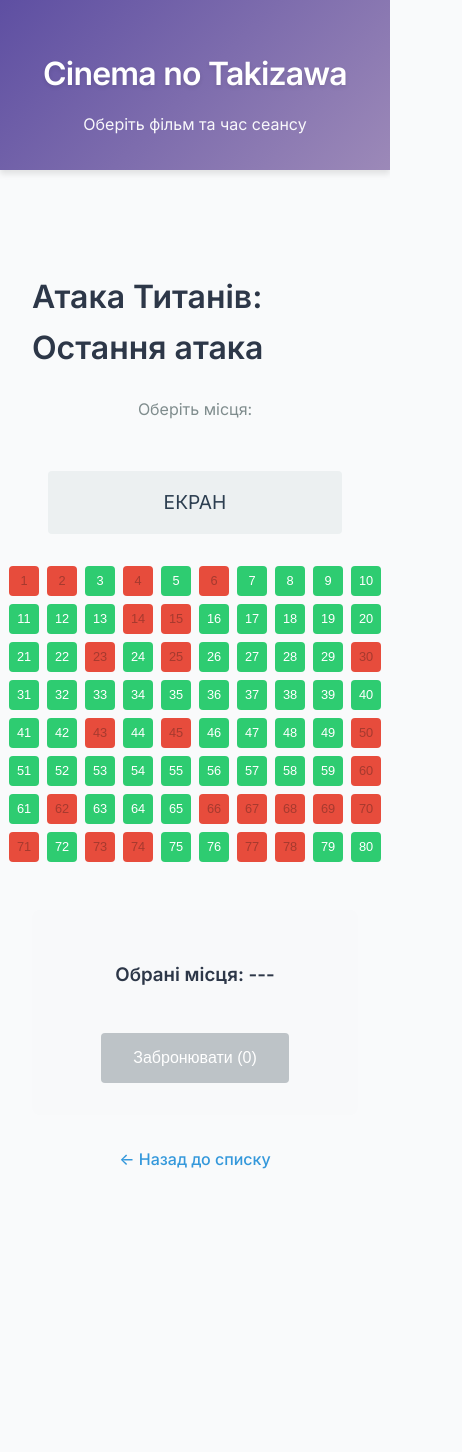
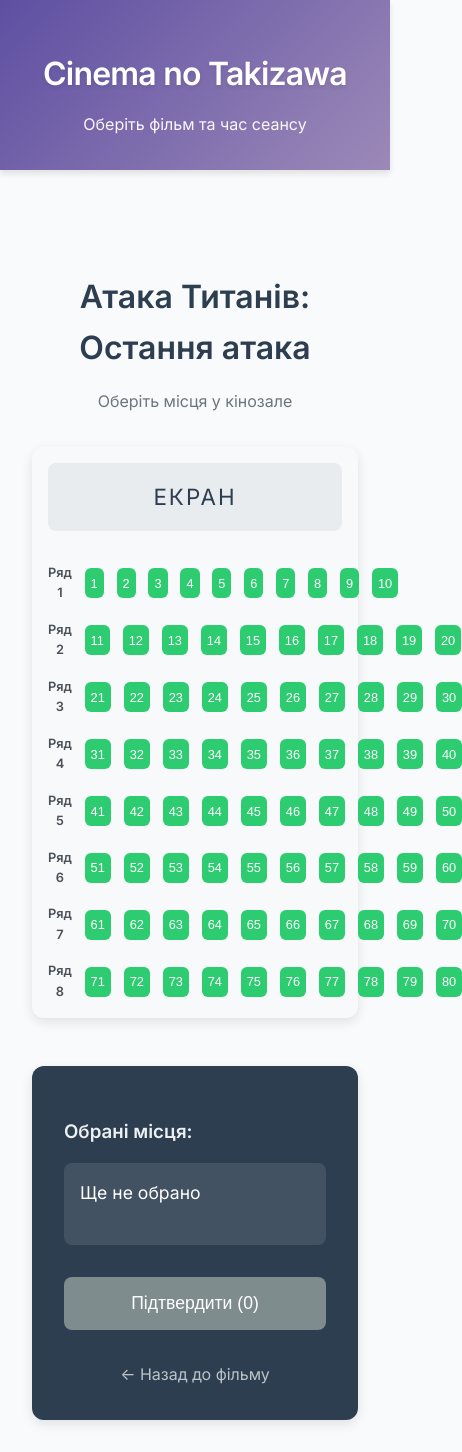
Before and after one commit to AndriiMaryniak/WEB-project, a React (Create React App) app: page /booking/1 in a window 390 px wide. Shown: the whole page, 462 px wide, since content can reach past the window. Before the commit the page ends 1205 px from the top, so only its background shows below. Built offline with nearby package versions, Linux system fonts and the light colour scheme; data requests are answered from the project's data file.

Commit message:
Завершено систему бронювання кіно з усіма виправленнями

```diff
--- a/src/App.jsx
+++ b/src/App.jsx
@@ -50,7 +50,7 @@ function App() {
           }/>
           <Route path="/movie/:id" element={<MovieDetails />} />
           <Route path="/booking/:id" element={<Booking />} />
-          <Route path="/booking-confirmation" element={<BookingConfirmation />} />
+          <Route path="/booking-confirmation/:movieId" element={<BookingConfirmation />} />
           <Route path="/not-found" element={<NotFound />} />
           <Route path="*" element={<NotFound />} />
         </Routes>
--- a/src/components/BookingConfirmation.jsx
+++ b/src/components/BookingConfirmation.jsx
@@ -1,58 +1,78 @@
 import React, { useState, useEffect } from 'react';
 import { useParams, Link } from 'react-router-dom';
 import axios from 'axios';
-import { QRCodeSVG } from 'qrcode.react'; // Виправлений імпорт
+import { QRCodeSVG } from 'qrcode.react';
 import styles from './BookingConfirmation.module.css';
 
 const BookingConfirmation = () => {
-  const { movieId, showtime } = useParams();
+  const { movieId } = useParams();
   const [movie, setMovie] = useState(null);
   const [booking, setBooking] = useState(null);
 
   useEffect(() => {
     const fetchData = async () => {
-      const movieResponse = await axios.get(`http://localhost:3001/movies/${movieId}`);
-      const bookings = JSON.parse(localStorage.getItem('bookings') || '[]');
-      const lastBooking = bookings.find(
-        b => b.movieId === movieId && b.showtime === showtime
-      );
-      setMovie(movieResponse.data);
-      setBooking(lastBooking);
+      try {
+        const bookings = JSON.parse(localStorage.getItem('bookings') || []);
+        const lastBooking = bookings.find(b => b.movieId === movieId);
+
+        if (lastBooking) {
+          const movieResponse = await axios.get(
+            `http://localhost:3001/movies/${movieId}`
+          );
+          setMovie(movieResponse.data);
+          setBooking(lastBooking);
+        }
+      } catch (error) {
+        console.error('Помилка отримання даних:', error);
+      }
     };
     fetchData();
-  }, [movieId, showtime]);
+  }, [movieId]);
 
-  if (!movie || !booking) return <div className={styles.loading}>Завантаження...</div>;
-
-  const qrData = JSON.stringify({
-    movie: movie.title,
-    showtime: booking.showtime,
-    seats: booking.seats,
-    date: booking.date
-  });
+  if (!movie || !booking) {
+    return <div className={styles.loading}>Завантаження...</div>;
+  }
 
   return (
     <div className={styles.container}>
-      <h1>Бронювання підтверджено! 🎉</h1>
+      <h1 className={styles.header}>Бронювання підтверджено! 🎉</h1>
+
       <div className={styles.ticket}>
-        <h2>{movie.title}</h2>
-        <p><strong>Час сеансу:</strong> {booking.showtime}</p>
-        <p><strong>Місця:</strong> {booking.seats.join(', ')}</p>
-        <p><strong>Ряд:</strong> {booking.seats[0].split('-')[0]}</p>
-        <p><strong>Дата бронювання:</strong> {booking.date}</p>
+        <h2 className={styles.movieTitle}>{movie.title}</h2>
 
-        <div className={styles.qrContainer}>
+        <div className={styles.details}>
+          <div className={styles.detailItem}>
+            <span className={styles.detailLabel}>Місця:</span>
+            <span className={styles.detailValue}>
+              {booking.seats.join(', ')}
+            </span>
+          </div>
+
+          <div className={styles.detailItem}>
+            <span className={styles.detailLabel}>Дата:</span>
+            <span className={styles.detailValue}>{booking.date}</span>
+          </div>
+        </div>
+
+        <div className={styles.qrWrapper}>
           <QRCodeSVG
-            value={qrData}
+            value={JSON.stringify({
+              movie: movie.title,
+              seats: booking.seats,
+              date: booking.date
+            })}
             size={200}
             level="H"
-            includeMargin={true}
+            includeMargin
             fgColor="#2c3e50"
           />
-          <p className={styles.qrCaption}>Пред'явіть цей QR-код на касі</p>
+          <p className={styles.qrNote}>Пред'явіть QR-код на касі</p>
         </div>
       </div>
-      <Link to="/" className={styles.homeButton}>На головну</Link>
+
+      <Link to="/" className={styles.homeButton}>
+        На головну сторінку
+      </Link>
     </div>
   );
 };
--- a/src/components/CinemaHall.jsx
+++ b/src/components/CinemaHall.jsx
@@ -9,12 +9,22 @@ const CinemaHall = ({ movieId, onSeatSelect }) => {
 
   useEffect(() => {
     const savedSeats = JSON.parse(localStorage.getItem(`seats_${movieId}`) || '[]');
+    const bookings = JSON.parse(localStorage.getItem('bookings') || '[]');
+
+    const occupiedSeats = bookings
+      .filter(b => b.movieId === movieId)
+      .flatMap(b => b.seats);
+
     if (savedSeats.length > 0) {
-      setSeats(savedSeats);
+      const updatedSeats = savedSeats.map(seat => ({
+        ...seat,
+        isBooked: occupiedSeats.includes(seat.id)
+      }));
+      setSeats(updatedSeats);
     } else {
       const initialSeats = Array.from({ length: rows * cols }, (_, i) => ({
         id: i + 1,
-        isBooked: Math.random() < 0.3,
+        isBooked: occupiedSeats.includes(i + 1),
         isSelected: false
       }));
       setSeats(initialSeats);
@@ -22,24 +32,30 @@ const CinemaHall = ({ movieId, onSeatSelect }) => {
   }, [movieId]);
 
   const handleSeatClick = (seatId) => {
-    const updatedSeats = seats.map(seat => {
-      if (seat.id === seatId && !seat.isBooked) {
-        return { ...seat, isSelected: !seat.isSelected };
-      }
-      return seat;
-    });
+    const updatedSeats = seats.map(seat =>
+      seat.id === seatId ? { ...seat, isSelected: !seat.isSelected } : seat
+    );
 
     setSeats(updatedSeats);
-    const selected = updatedSeats.filter(s => s.isSelected).map(s => s.id);
+    const selected = updatedSeats
+      .filter(s => s.isSelected)
+      .map(s => s.id);
     onSeatSelect(selected);
     localStorage.setItem(`seats_${movieId}`, JSON.stringify(updatedSeats));
   };
 
+  const groupedSeats = Array.from({ length: rows }, (_, i) =>
+    seats.slice(i * cols, (i + 1) * cols)
+  );
+
   return (
     <div className={styles.hallContainer}>
       <div className={styles.screen}>ЕКРАН</div>
-      <div className={styles.grid}>
-        {seats.map(seat => (
+      <div className={styles.rowsWrapper}>
+        {groupedSeats.map((row, index) => (
+          <div key={index} className={styles.row}>
+            <div className={styles.rowLabel}>Ряд {index + 1}</div>
+            {row.map(seat => (
               <button
                 key={seat.id}
                 className={`${styles.seat} ${
@@ -53,12 +69,14 @@ const CinemaHall = ({ movieId, onSeatSelect }) => {
               </button>
             ))}
           </div>
+        ))}
+      </div>
     </div>
   );
 };
 
 CinemaHall.propTypes = {
-  movieId: PropTypes.string.isRequired,
+  movieId: PropTypes.oneOfType([PropTypes.string, PropTypes.number]).isRequired,
   onSeatSelect: PropTypes.func.isRequired
 };
 
--- a/src/components/CinemaHall.module.css
+++ b/src/components/CinemaHall.module.css
@@ -1,51 +1,76 @@
 .hallContainer {
-  max-width: 800px;
+  max-width: 1000px;
   margin: 2rem auto;
   padding: 1rem;
+  background: #f8f9fa;
+  border-radius: 12px;
+  box-shadow: 0 4px 12px rgba(0,0,0,0.1);
 }
 
 .screen {
   text-align: center;
-  font-size: 1.5rem;
+  font-size: 1.8rem;
   color: #2c3e50;
   margin-bottom: 2rem;
-  padding: 1rem;
-  background: #ecf0f1;
-  border-radius: 4px;
+  padding: 1.5rem;
+  background: #e9ecef;
+  border-radius: 8px;
+  text-transform: uppercase;
+  letter-spacing: 2px;
 }
 
-.grid {
-  display: grid;
-  grid-template-columns: repeat(10, 1fr);
-  gap: 0.5rem;
-  justify-content: center;
+.rowsWrapper {
+  display: flex;
+  flex-direction: column;
+  gap: 1rem;
+}
+
+.row {
+  display: flex;
+  align-items: center;
+  gap: 0.8rem;
+}
+
+.rowLabel {
+  width: 80px;
+  font-weight: 600;
+  color: #495057;
+  font-size: 0.9rem;
+  text-align: center;
 }
 
 .seat {
   width: 40px;
   height: 40px;
   border: none;
-  border-radius: 4px;
+  border-radius: 6px;
   cursor: pointer;
   display: flex;
   align-items: center;
   justify-content: center;
+  font-size: 0.9rem;
+  font-weight: 500;
   transition: all 0.2s ease;
 }
 
 .available {
-  background-color: #2ecc71;
+  background: #2ecc71;
   color: white;
 }
 
+.available:hover {
+  transform: scale(1.1);
+}
+
 .selected {
-  background-color: #3498db;
+  background: #3498db;
   color: white;
 }
 
 .booked {
-  background-color: #e74c3c;
+  background: #e74c3c;
   cursor: not-allowed;
+  opacity: 0.7;
 }
 
 @media (max-width: 768px) {
@@ -55,7 +80,13 @@
     font-size: 0.8rem;
   }
 
+  .rowLabel {
+    width: 60px;
+    font-size: 0.8rem;
+  }
+
   .screen {
-    font-size: 1.2rem;
+    font-size: 1.4rem;
+    padding: 1rem;
   }
 }
--- a/src/components/MovieCard.jsx
+++ b/src/components/MovieCard.jsx
@@ -6,6 +6,7 @@ import styles from './MovieCard.module.css';
 const MovieCard = ({ movie }) => {
   return (
     <div className={styles.card}>
+      <Link to={`/movie/${movie.id}`} className={styles.cardLink}>
         <div className={styles.posterWrapper}>
           <img
             src={movie.poster}
@@ -16,6 +17,8 @@ const MovieCard = ({ movie }) => {
         </div>
         <div className={styles.content}>
           <h3 className={styles.title}>{movie.title}</h3>
+        </div>
+      </Link>
       <div className={styles.showtimes}>
         {movie.showtimes.map(time => (
           <Link
@@ -28,13 +31,12 @@ const MovieCard = ({ movie }) => {
         ))}
       </div>
     </div>
-    </div>
   );
 };
 
 MovieCard.propTypes = {
   movie: PropTypes.shape({
-    id: PropTypes.string.isRequired,
+    id: PropTypes.oneOfType([PropTypes.string, PropTypes.number]).isRequired,
     title: PropTypes.string.isRequired,
     poster: PropTypes.string.isRequired,
     showtimes: PropTypes.arrayOf(PropTypes.string).isRequired
--- a/src/components/MovieDetails.jsx
+++ b/src/components/MovieDetails.jsx
@@ -53,7 +53,7 @@ const MovieDetails = () => {
             {movie.showtimes.map(time => (
               <Link
                 key={time}
-                to={`/book/${movie.id}/${time}`}
+                to={`/booking/${movie.id}`}
                 className={styles.timeButton}
               >
                 {time}
--- a/src/pages/Booking.jsx
+++ b/src/pages/Booking.jsx
@@ -16,50 +16,61 @@ const Booking = () => {
         const response = await axios.get(`http://localhost:3001/movies/${id}`);
         setMovie(response.data);
       } catch (error) {
-        console.error('Error fetching movie:', error);
-        navigate('/');
+        console.error('Помилка завантаження фільму:', error);
+        navigate('/not-found');
       }
     };
     fetchMovie();
   }, [id, navigate]);
 
   const handleBooking = () => {
-    const booking = {
+    const bookingData = {
       movieId: id,
-      movieTitle: movie.title,
       seats: selectedSeats,
       date: new Date().toLocaleString()
     };
 
-    const bookings = JSON.parse(localStorage.getItem('bookings') || '[]');
-    localStorage.setItem('bookings', JSON.stringify([...bookings, booking]));
-    navigate('/booking-confirmation');
+    const bookings = JSON.parse(localStorage.getItem('bookings') || []);
+    const updatedBookings = [
+      ...bookings.filter(b => b.movieId !== id),
+      bookingData
+    ];
+
+    localStorage.setItem('bookings', JSON.stringify(updatedBookings));
+    navigate(`/booking-confirmation/${id}`);
   };
 
   if (!movie) return <div className={styles.loading}>Завантаження...</div>;
 
   return (
     <div className={styles.container}>
-      <h1>{movie.title}</h1>
-      <p className={styles.subtitle}>Оберіть місця:</p>
+      <h1 className={styles.title}>{movie.title}</h1>
+      <p className={styles.subtitle}>Оберіть місця у кінозале</p>
 
       <CinemaHall
         movieId={id}
         onSeatSelect={setSelectedSeats}
       />
 
-      <div className={styles.bookingInfo}>
-        <h3>Обрані місця: {selectedSeats.join(', ') || '---'}</h3>
+      <div className={styles.bookingPanel}>
+        <h3 className={styles.selectedTitle}>Обрані місця:</h3>
+        <div className={styles.selectedSeats}>
+          {selectedSeats.length > 0
+            ? selectedSeats.join(', ')
+            : 'Ще не обрано'}
+        </div>
         <button
           onClick={handleBooking}
           disabled={!selectedSeats.length}
           className={styles.bookButton}
         >
-          Забронювати ({selectedSeats.length})
+          Підтвердити ({selectedSeats.length})
         </button>
+
+        <Link to={`/movie/${id}`} className={styles.backLink}>
+          ← Назад до фільму
+        </Link>
       </div>
-
-      <Link to="/" className={styles.backLink}>← Назад до списку</Link>
     </div>
   );
 };
--- a/src/pages/Booking.module.css
+++ b/src/pages/Booking.module.css
@@ -8,49 +8,76 @@
   text-align: center;
   padding: 4rem;
   font-size: 1.2rem;
+  color: #495057;
+}
+
+.title {
   color: #2c3e50;
+  text-align: center;
+  margin-bottom: 1rem;
 }
 
 .subtitle {
   text-align: center;
-  margin: 1.5rem 0;
-  color: #7f8c8d;
+  color: #6c757d;
+  margin-bottom: 2rem;
 }
 
-.bookingInfo {
-  margin-top: 2rem;
+.bookingPanel {
+  background: #2c3e50;
+  color: white;
   padding: 2rem;
-  background: #f8f9fa;
+  border-radius: 12px;
+  margin-top: 3rem;
+  box-shadow: 0 4px 12px rgba(0,0,0,0.1);
+}
+
+.selectedTitle {
+  color: #ecf0f1;
+  margin-bottom: 1rem;
+}
+
+.selectedSeats {
+  font-size: 1.1rem;
+  padding: 1rem;
+  background: rgba(255,255,255,0.1);
   border-radius: 8px;
-  text-align: center;
+  min-height: 50px;
 }
 
 .bookButton {
-  padding: 1rem 2rem;
-  background: #2ecc71;
+  display: block;
+  width: 100%;
+  padding: 1rem;
+  margin: 2rem 0;
+  background: #27ae60;
   color: white;
   border: none;
-  border-radius: 4px;
-  font-size: 1rem;
+  border-radius: 8px;
+  font-size: 1.1rem;
   cursor: pointer;
-  transition: background 0.3s ease;
-  margin-top: 1.5rem;
+  transition: all 0.3s ease;
 }
 
 .bookButton:disabled {
-  background: #bdc3c7;
+  background: #7f8c8d;
   cursor: not-allowed;
+}
+
+.bookButton:hover:not(:disabled) {
+  background: #219a52;
+  transform: translateY(-2px);
 }
 
 .backLink {
   display: block;
-  margin-top: 2rem;
-  color: #3498db;
+  text-align: center;
+  color: #bdc3c7;
   text-decoration: none;
-  text-align: center;
-  font-weight: 500;
+  margin-top: 1rem;
+  transition: color 0.2s ease;
 }
 
 .backLink:hover {
-  text-decoration: underline;
+  color: #ecf0f1;
 }
```
Lines whose indentation alone changed are shown as unchanged.
